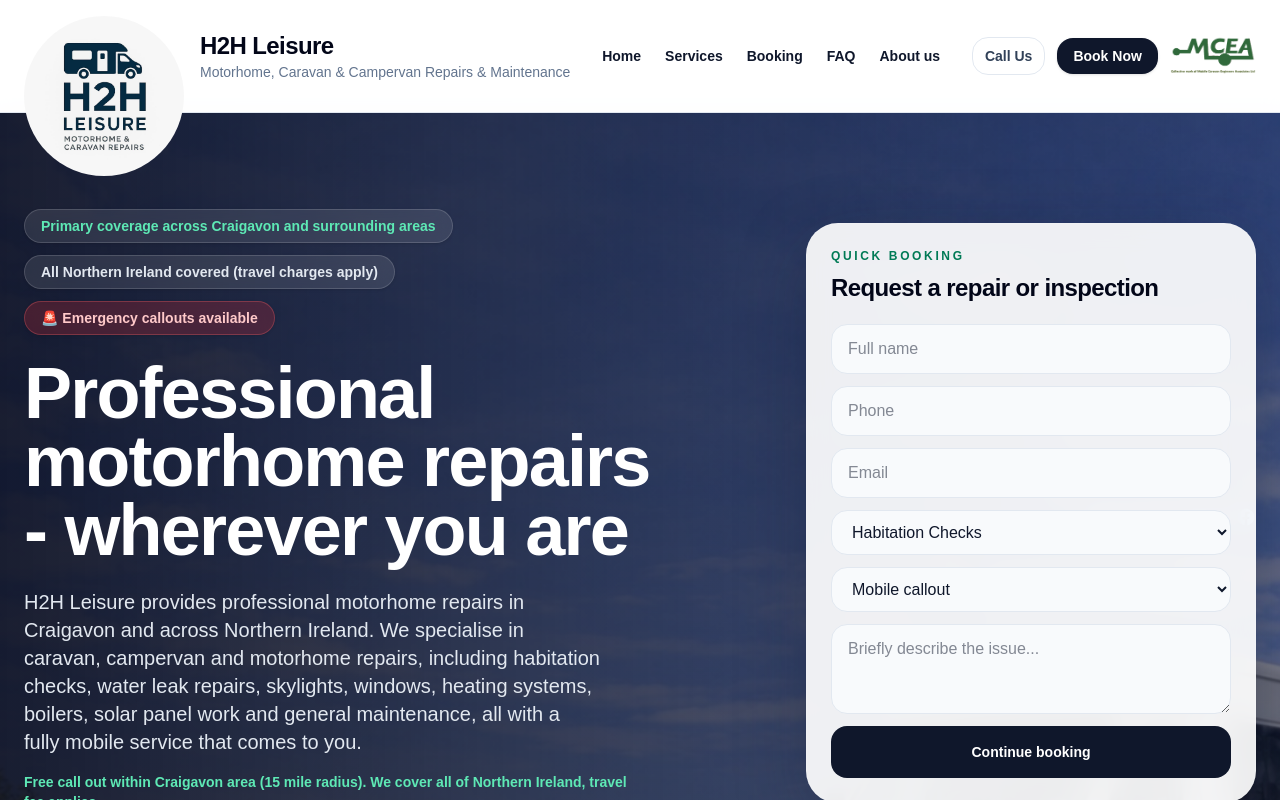
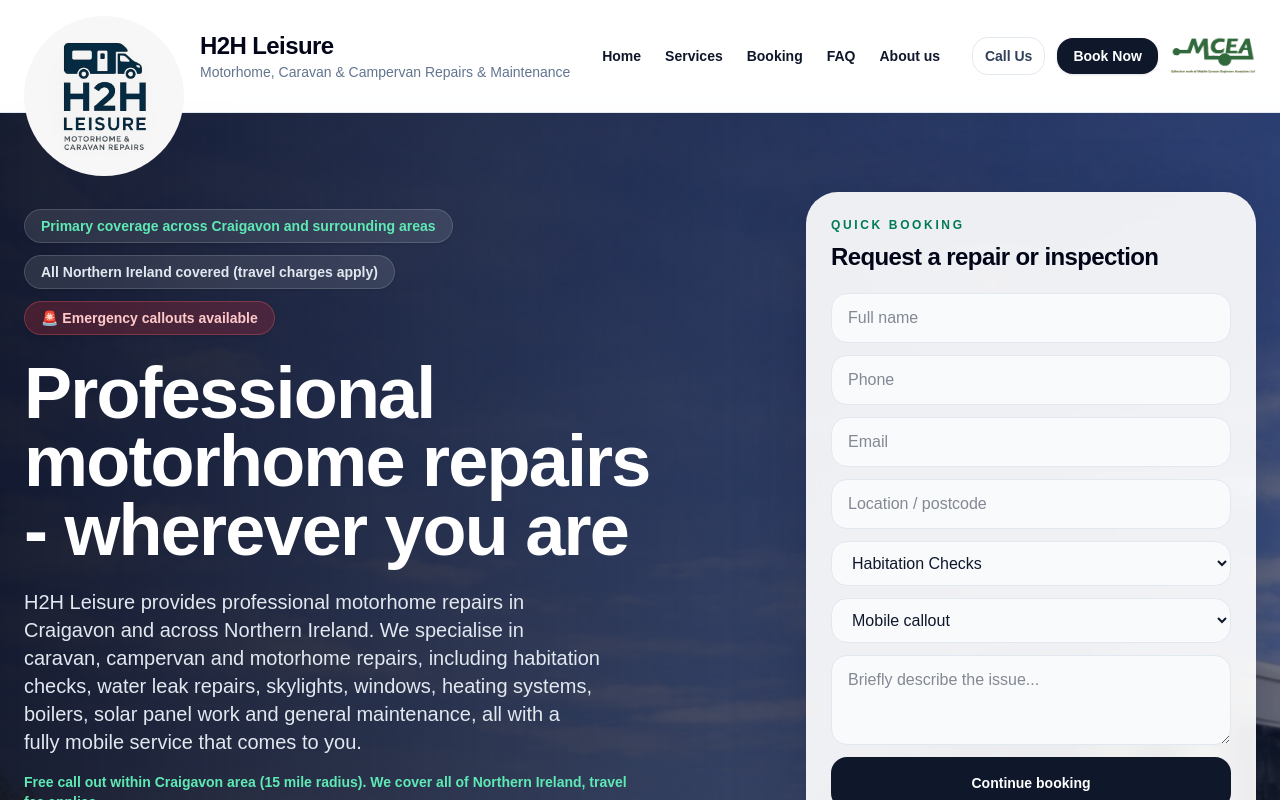
Before and after one commit to amsmyth90-blip/h2h-website, a Next.js app: page / in a window 1280 px wide. Shown: the top 800 px of the page. Built offline with nearby package versions, Linux system fonts and the light colour scheme.

Commit message:
Add location field to booking form

```diff
--- a/app/page.tsx
+++ b/app/page.tsx
@@ -33,6 +33,8 @@
 };
 
 type QuickBookingCardProps = {
+  bookingLocation: string;
+  setBookingLocation: React.Dispatch<React.SetStateAction<string>>;
   full?: boolean;
   bookingName: string;
   bookingPhone: string;
@@ -60,6 +62,7 @@
   bookingName,
   bookingPhone,
   bookingEmail,
+  bookingLocation,
   bookingDetails,
   selectedService,
   appointmentType,
@@ -70,6 +73,7 @@
   setBookingName,
   setBookingPhone,
   setBookingEmail,
+  setBookingLocation,
   setBookingDetails,
   setSelectedService,
   setAppointmentType,
@@ -100,6 +104,12 @@
           onChange={(e) => setBookingEmail(e.target.value)}
           className={`rounded-2xl border border-slate-200 bg-slate-50 px-4 py-3 outline-none transition focus:border-emerald-300 focus:bg-white ${full ? "md:col-span-2" : ""}`}
           placeholder="Email"
+        />
+        <input
+          value={bookingLocation}
+          onChange={(e) => setBookingLocation(e.target.value)}
+          className={`rounded-2xl border border-slate-200 bg-slate-50 px-4 py-3 outline-none transition focus:border-emerald-300 focus:bg-white ${full ? "md:col-span-2" : ""}`}
+          placeholder="Location / postcode"
         />
 
         <select
@@ -273,6 +283,7 @@
   const [bookingName, setBookingName] = useState("");
   const [bookingPhone, setBookingPhone] = useState("");
   const [bookingEmail, setBookingEmail] = useState("");
+  const [bookingLocation, setBookingLocation] = useState("");
   const [bookingDetails, setBookingDetails] = useState("");
   const [isSending, setIsSending] = useState(false);
   const [sendMessage, setSendMessage] = useState("");
@@ -336,6 +347,7 @@
     setBookingName("");
     setBookingPhone("");
     setBookingEmail("");
+    setBookingLocation("");
     setBookingDetails("");
     setSelectedService("Habitation Checks");
     setAppointmentType("Mobile callout");
@@ -347,8 +359,8 @@
   };
 
   const sendBooking = async () => {
-    if (!bookingName || !bookingPhone || !bookingEmail || !bookingDetails) {
-      setSendMessage("Please fill in your name, phone, email, and a short description of the issue.");
+    if (!bookingName || !bookingPhone || !bookingEmail || !bookingLocation || !bookingDetails) {
+      setSendMessage("Please fill in your name, phone, email, location, and a short description of the issue.");
       return;
     }
 
@@ -364,6 +376,7 @@
           phone: bookingPhone,
           email: bookingEmail,
           service: selectedService,
+          location: bookingLocation,
           appointment: appointmentType,
           timing: preferredDay,
           details: bookingDetails,
@@ -590,6 +603,7 @@
                   bookingName={bookingName}
                   bookingPhone={bookingPhone}
                   bookingEmail={bookingEmail}
+                  bookingLocation={bookingLocation}
                   bookingDetails={bookingDetails}
                   selectedService={selectedService}
                   appointmentType={appointmentType}
@@ -600,6 +614,7 @@
                   setBookingName={setBookingName}
                   setBookingPhone={setBookingPhone}
                   setBookingEmail={setBookingEmail}
+                  setBookingLocation={setBookingLocation}
                   setBookingDetails={setBookingDetails}
                   setSelectedService={setSelectedService}
                   setAppointmentType={setAppointmentType}
```
